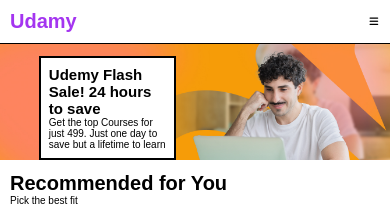
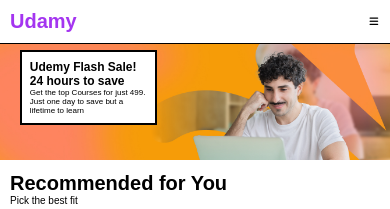
Before and after one commit to viji-tech08/udemy-clone-project, a plain HTML site: page index.html in a window 390 px wide. Shown: the top 209 px of the page. Drawn offline with Linux system fonts and the light colour scheme; a web font is replaced by a local one.

Commit message:
fix responsive layout

```diff
--- a/style.css
+++ b/style.css
@@ -201,6 +201,11 @@
    .course-card{
    flex-basis: 40%;
    }
+   .course-card img {
+        width: 100%;
+        height: 90px;
+        object-fit: cover;
+    }
     .categories{
         display: none;
     }
@@ -213,13 +218,20 @@
 
 }
 @media screen and (max-width:600px) {
-    .course-card {
-        flex-basis: 40%;
+    .sale-image__offer {
+        width: 35%;
+        padding: 2%;
+        top: 5%;
+        left: 5%;
+        font-size: 7px;
+        box-sizing: border-box;
     }
 
-    .course-card img {
-        width: 100%;
-        height: 120px;
-        object-fit: cover;
+    .sale-image__offer h2 {
+        font-size: 12px;
+    }
+
+    .sale-image__offer p {
+        font-size: 8px;
     }
 }
```
